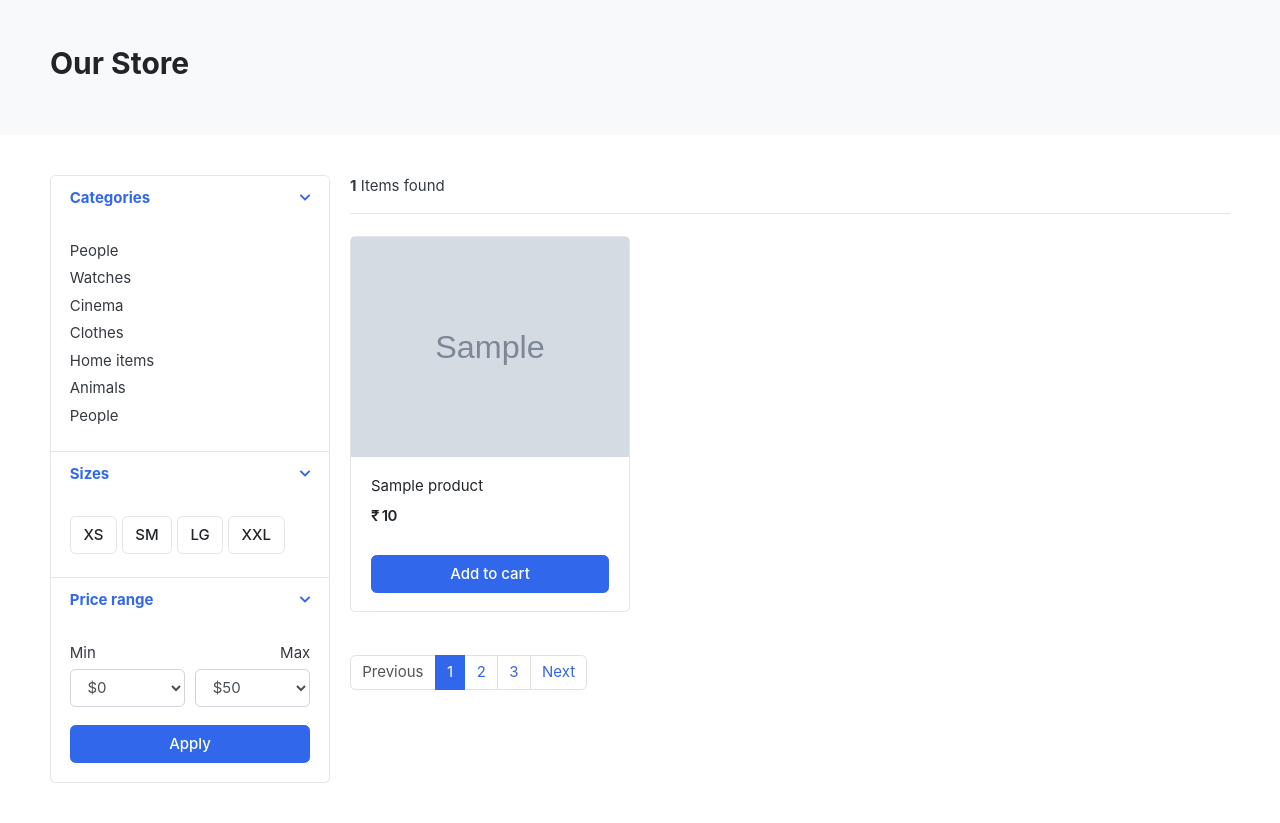
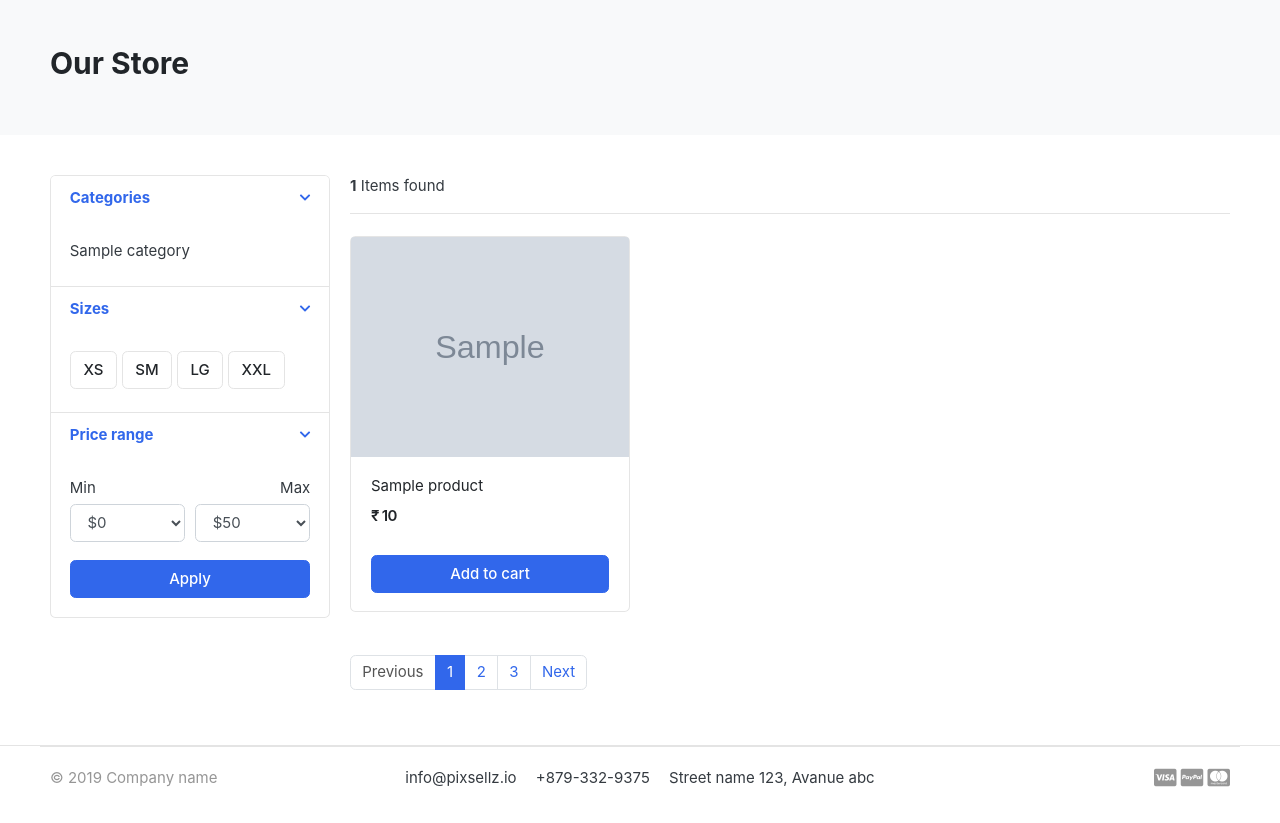
Before and after one commit to aranya-jana/PyCart, a Django app: template templates/store/store.html in a window 1280 px wide. Shown: the part 119-942 px from the top of the page. After the commit the page ends 906 px from the top, so only its background shows below. Run offline with Django 5.2, Linux system fonts and the light colour scheme; the template is opened without the code that fills it: most values are stand-ins (such as "Sample title", 1, 10 or a date in 2020); grey boxes marked "Sample" are stand-in pictures; some libraries are stand-ins or nearby versions; some web fonts are replaced.

Commit message:
Display Category dropdown menu on Store page

```diff
--- a/templates/store/store.html
+++ b/templates/store/store.html
@@ -31,13 +31,9 @@
 			<div class="card-body">
 
 				<ul class="list-menu">
-				<li><a href="#">People  </a></li>
-				<li><a href="#">Watches </a></li>
-				<li><a href="#">Cinema  </a></li>
-				<li><a href="#">Clothes  </a></li>
-				<li><a href="#">Home items </a></li>
-				<li><a href="#">Animals</a></li>
-				<li><a href="#">People </a></li>
+					{% for category in links %}
+					<li><a href="{{category.get_url}}"> {{ category.category_name }}</li>
+					{% endfor %}
 				</ul>
 
 			</div> <!-- card-body.// -->
```
